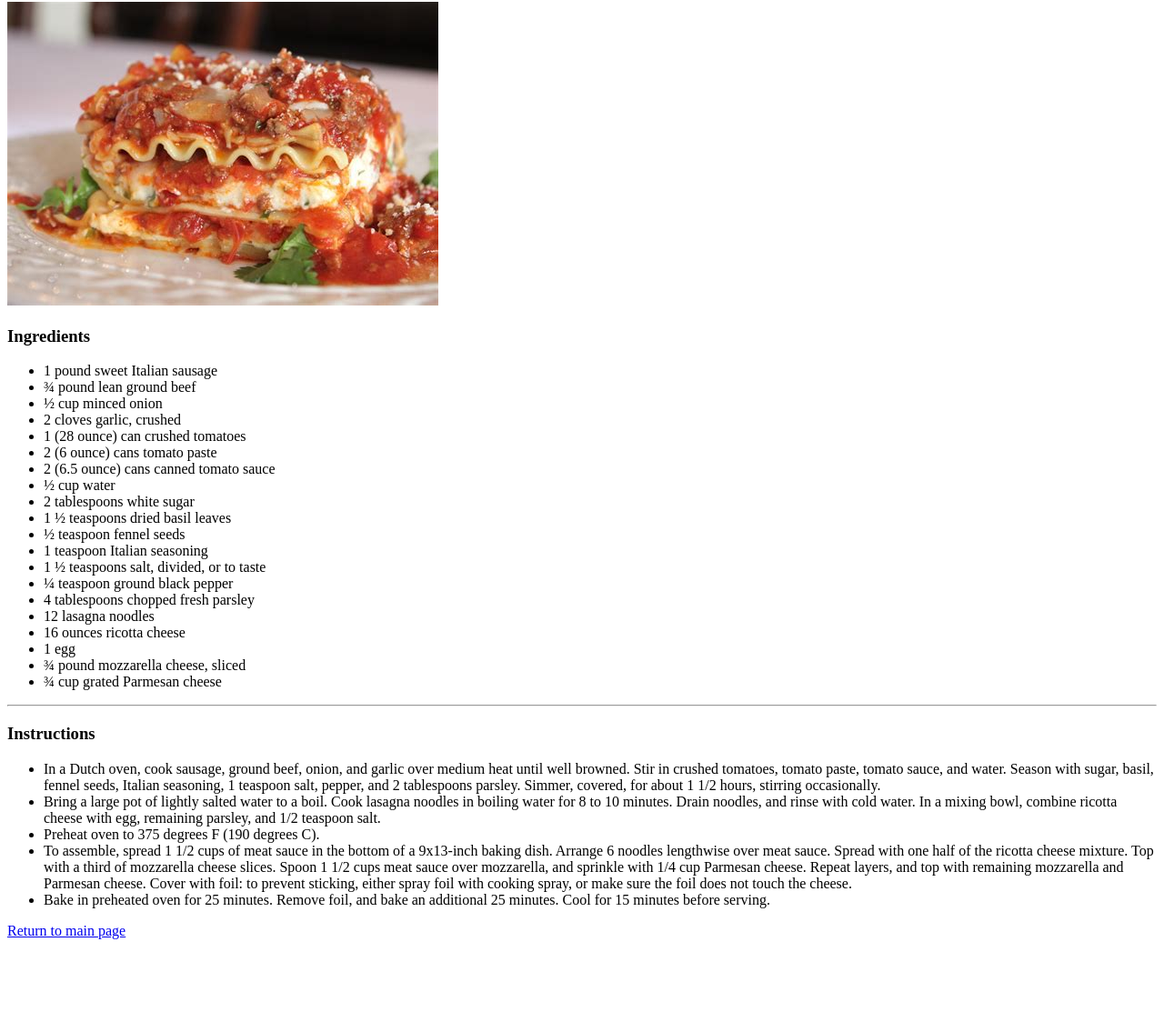
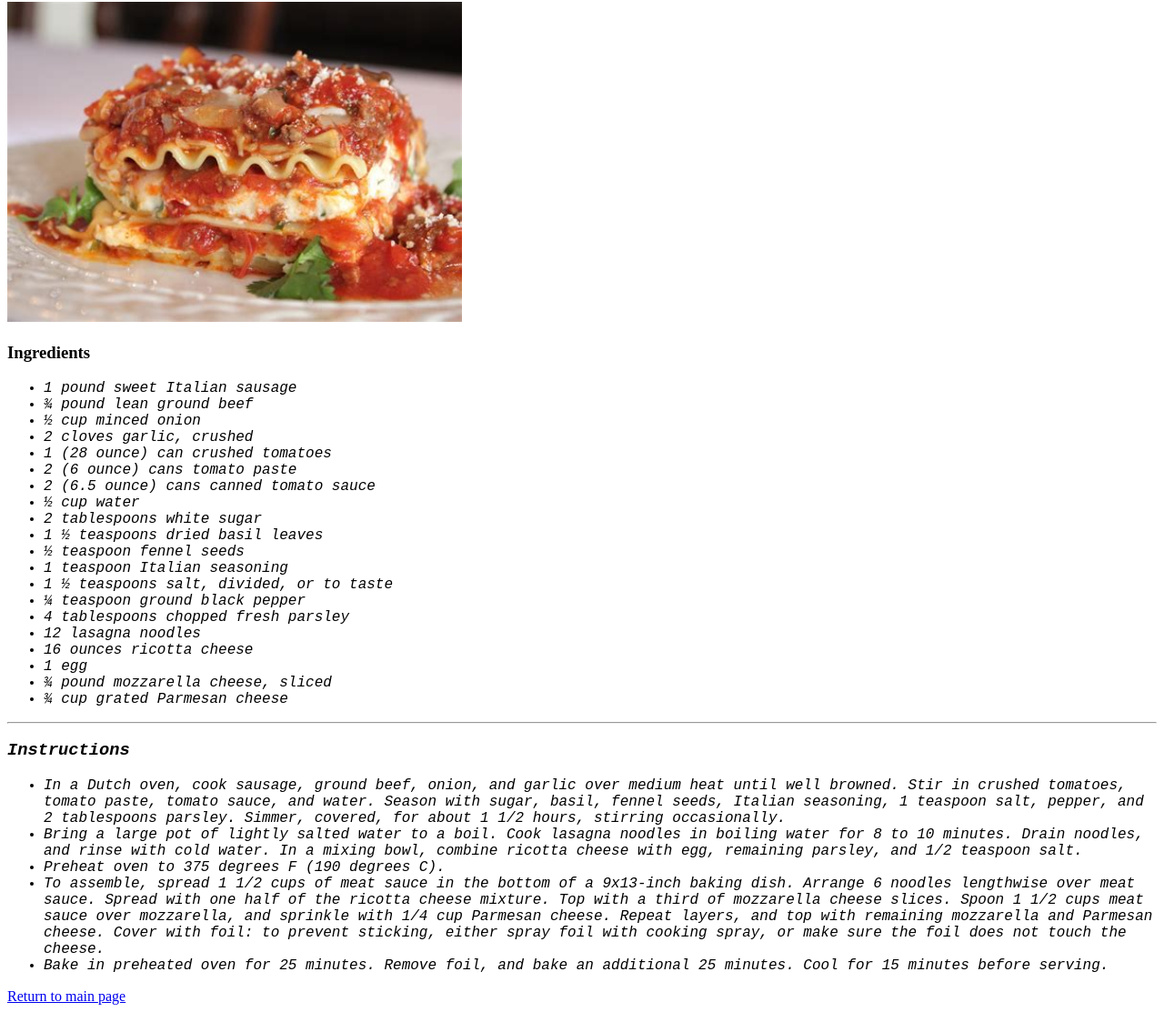
Before and after one commit to Aslen420/odin-recipes, a plain HTML site: page recipes/lasagna.html in a window 1280 px wide. Shown: the part 78-1191 px from the top of the page at 91% size. Before the commit the page ends 1119 px from the top, so only its background shows below. Drawn offline with Linux system fonts and the light colour scheme.

Commit message:
Styled the text on Lasagna

```diff
--- a/recipes/lasagna.html
+++ b/recipes/lasagna.html
@@ -5,11 +5,13 @@
     <meta http-equiv="X-UA-Compatible" content="IE=edge">
     <meta name="viewport" content="width=device-width, initial-scale=1.0">
     <title>Lasagna</title>
+    <link rel="stylesheet" href="../styles.css">
 </head>
 <body>
-    <h1>Lasagna</h1>
+    <h1 id="odinr">Lasagna</h1>
     <img src="./lasagna.jpeg">
     <h3>Ingredients</h3>
+    <div id="ingredients">
         <ul>
             <li>1 pound sweet Italian sausage</li>
             <li>¾ pound lean ground beef</li>
@@ -32,7 +34,9 @@
             <li>¾ pound mozzarella cheese, sliced</li>
             <li>¾ cup grated Parmesan cheese</li>
         </ul>
+    </div>
     <hr>
+    <div id="instructions">
         <h3>Instructions</h3>
         <ul>
             <li>
@@ -51,6 +55,7 @@
                 Bake in preheated oven for 25 minutes. Remove foil, and bake an additional 25 minutes. Cool for 15 minutes before serving.
             </li>
         </ul>
+    </div>
     <a href="../index.html">Return to main page</a>
 </body>
 </html>
--- /dev/null
+++ b/styles.css
@@ -0,0 +1,15 @@
+img {
+    height: auto;
+    width: 500px;
+}
+#odinr {
+    font-family: 'Times New Roman', Times, serif;
+}
+#ingredients {
+    font-family: 'Courier New', Courier, monospace;
+    font-style: italic;
+}
+#instructions {
+    font-family: 'Courier New', Courier, monospace;
+    font-style: italic;
+}
```
Also changed, not shown: index.html (+2 -1 lines). Lines whose indentation alone changed are shown as unchanged.
